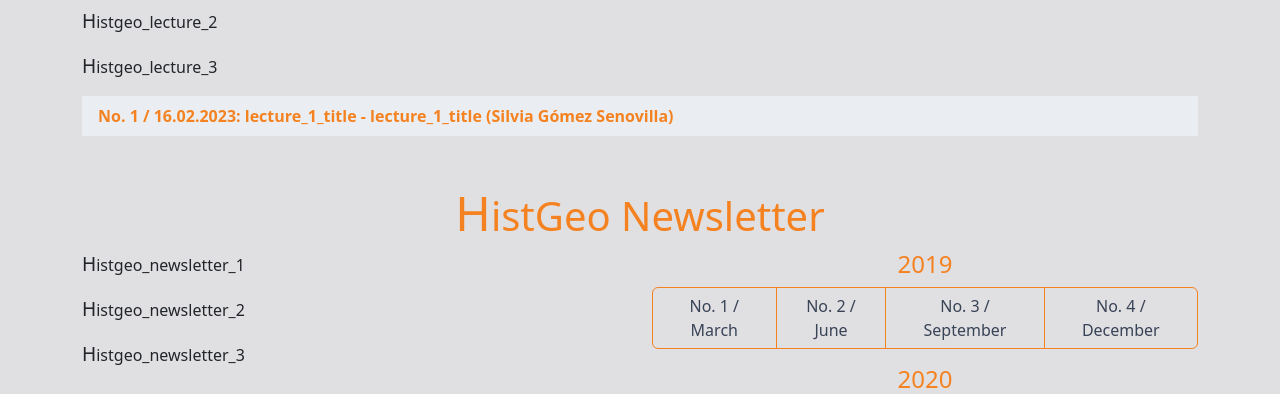
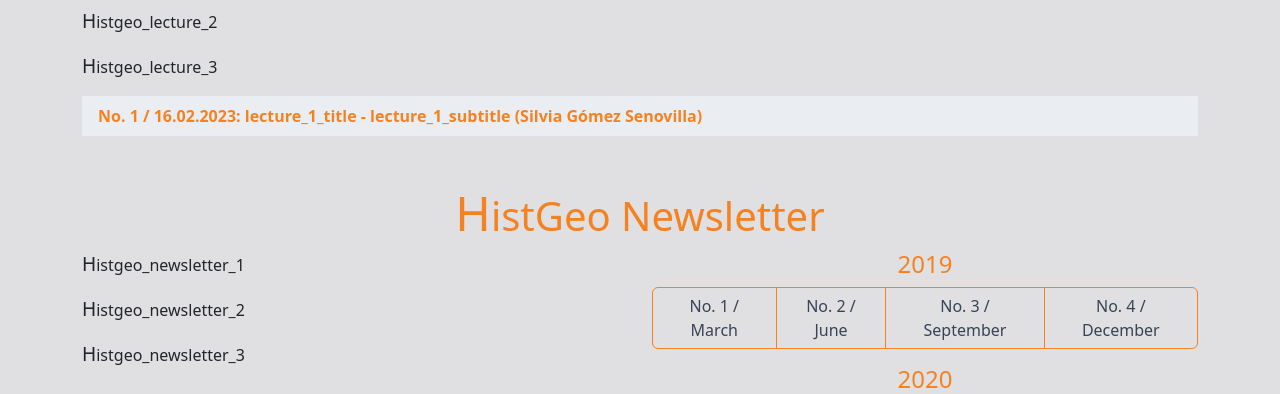
Before and after one commit to BernhardKoschicek/maps-of-power, a Flask app: page /histgeo in a window 1280 px wide. Shown: the part 758-1152 px from the top of the page. Run offline with Flask 2, Linux system fonts and the light colour scheme; some libraries are stand-ins or nearby versions.

Commit message:
translations and fixed some issues

```diff
--- a/mop/templates/about.html
+++ b/mop/templates/about.html
@@ -54,6 +54,8 @@
   </section>
 
   <section>
+
+    <h2 class="text-primary display-5 text-center">{{ _('events') }}</h2>
     <div class="container py-2">
       <div class="row" data-masonry='{"percentPosition": true }'>
         {% for event in events %}
@@ -74,7 +76,6 @@
   </section>
 
   <section>
-
     <div class="container text-center text-dark">
       <p class="fs-5">
         {{ _('vienna_manifesto') }}
--- a/mop/templates/histgeo.html
+++ b/mop/templates/histgeo.html
@@ -25,7 +25,7 @@
         {% for id_, lecture in lectures.items() %}
           <li class="list-group-item">
             <a href="{{ url_for('histgeo', id_=id_) }}" class="link-accent3">
-               {{ _('no') | capitalize }}. {{ loop.index }} / {{ lecture['date'] }}: {{ lecture['title'] }} - {{ lecture['title'] }} ({% for presenter in lecture['presenters'] %}{{ presenter['name'] }}{{ ", " if not loop.last else "" }}{% endfor %})
+               {{ _('no') | capitalize }}. {{ loop.index }} / {{ lecture['date'] }}: {{ lecture['title'] }} - {{ lecture['subtitle'] }} ({% for presenter in lecture['presenters'] %}{{ presenter['name'] }}{{ ", " if not loop.last else "" }}{% endfor %})
             </a>
           </li>
 
```
Also changed, not shown: mop/translations/de/LC_MESSAGES/messages.po, mop/translations/en/LC_MESSAGES/messages.po, 3 other files.
